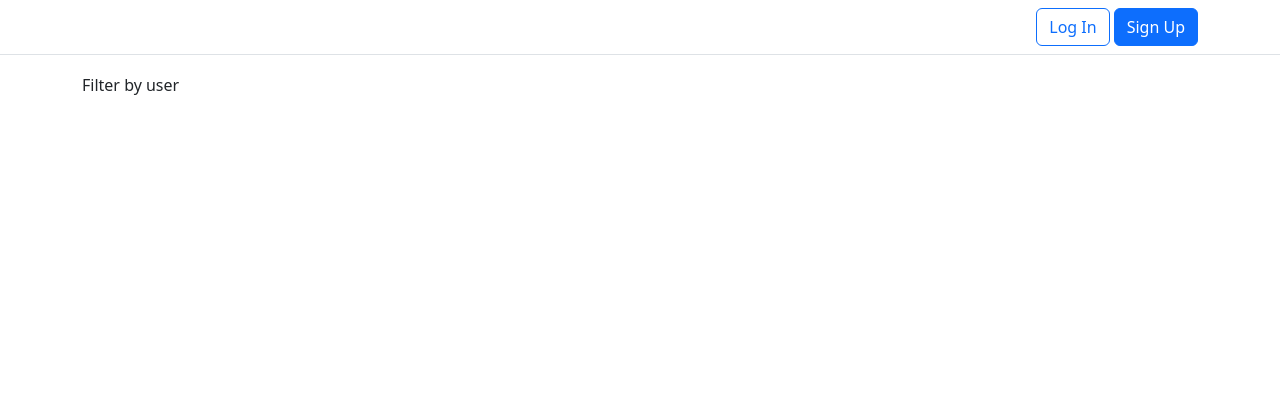
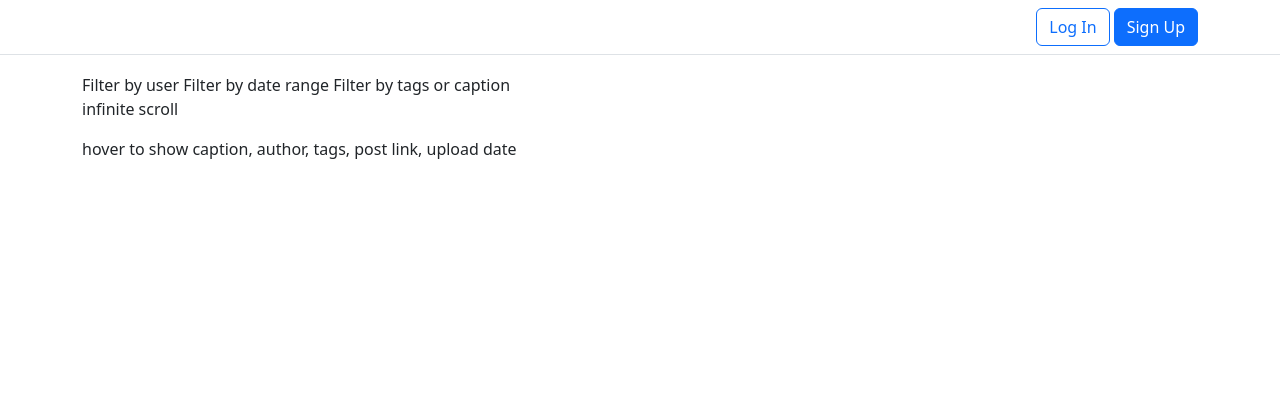
Before and after one commit to kloovin112358/kitchen-table, a Django app: template core/templates/gallery.html in a window 1280 px wide. Shown: the top 420 px of the page. Run offline with Django 5.2, Linux system fonts and the light colour scheme; the template is opened without the code that fills it, so the values that code supplies are empty.

Commit message:
added tags to image upload, improved layout

```diff
--- a/core/models.py
+++ b/core/models.py
@@ -99,6 +99,7 @@ class ImageUpload(models.Model):
     uploaded_image = models.ImageField()
     uploaded_at = models.DateTimeField(auto_now_add=True)
     caption = models.CharField(blank=True, null=True, max_length=200)
+    tags = TaggableManager(blank=True)
 
     class Meta:
         ordering = ['uploaded_at']
--- a/core/templates/base.html
+++ b/core/templates/base.html
@@ -85,14 +85,14 @@
                 <li class="nav-item">
                   <a class="nav-link" href="{% url 'gallery' %}"><i class="bi bi-image"></i> Gallery</a>
                 </li>
-                <li class="nav-item">
+                <!-- <li class="nav-item">
                   <a class="nav-link" href=""><i class="bi bi-star"></i> Favorites</a>
-                </li>
+                </li> -->
                 <li class="d-lg-none nav-item">
                   <a class="nav-link" href="{% url 'post-create' %}"><i class="bi bi-plus-lg"></i> Create Post</a>
                 </li>
                 <li class="d-lg-none nav-item">
-                  <a class="nav-link" href=""><i class="bi bi-cloud-arrow-up"></i> Upload Media</a>
+                  <a class="nav-link" href="{% url 'media-upload' %}"><i class="bi bi-cloud-arrow-up"></i> Upload Media</a>
                 </li>
                 <li class="d-lg-none nav-item">
                   <a class="nav-link" href="{% url 'my-account' %}"><i class="bi bi-person-circle"></i> My Account</a>
@@ -118,7 +118,7 @@
               </button>
               <ul class="dropdown-menu">
                 <li><a class="dropdown-item" href="{% url 'post-create' %}">Create Post</a></li>
-                <li><a class="dropdown-item" href="#">Upload Media</a></li>
+                <li><a class="dropdown-item" href="{% url 'media-upload' %}">Upload Media</a></li>
               </ul>
             </div>
               {% if request.user.profile_photo %}
--- a/core/templates/gallery.html
+++ b/core/templates/gallery.html
@@ -23,16 +23,21 @@
 <div class="container pb-5 mt-3">
     <div>
       Filter by user
+      Filter by date range
+      Filter by tags or caption
     </div>
     <div id="photoGrid">
         {% for photo in photos %}
         <img
             src="{{photo.uploaded_image.url}}"
             class="masonry-item p-2"
+            style="border-radius:15px"
             loading="lazy"
         />
         {% endfor %}
     </div>
+    <p>infinite scroll</p>
+    <p>hover to show caption, author, tags, post link, upload date</p>
 </div>
 <script>
 // Function to check if all images are loaded
--- a/core/urls.py
+++ b/core/urls.py
@@ -15,6 +15,7 @@ urlpatterns = [
     path('post/<int:pk>/', ViewPost, name='post-view'),
     path('post/<int:pk>/edit/', PostEntryUpdateView.as_view(), name='post-edit'),
     path('post/<int:pk>/delete/', PostEntryDeleteView.as_view(), name='post-delete'),
+    path('media-upload/', MediaUpload, name='media-upload'),
     path('ajax/upload/', ImageUploadView.as_view(), name='image-upload'),
     path('ajax/create-dummy-post-instance/', CreateDummyPostInstance, name="create-dummy-post-instance")
 ]
```
Also changed, not shown: core/templates/home.html (+3 -7 lines), core/templates/mediaupload.html (added, +10 -0 lines), core/views.py (+7 -1 lines), core/migrations/0007_alter_imageupload_options_imageupload_tags.py (added).
